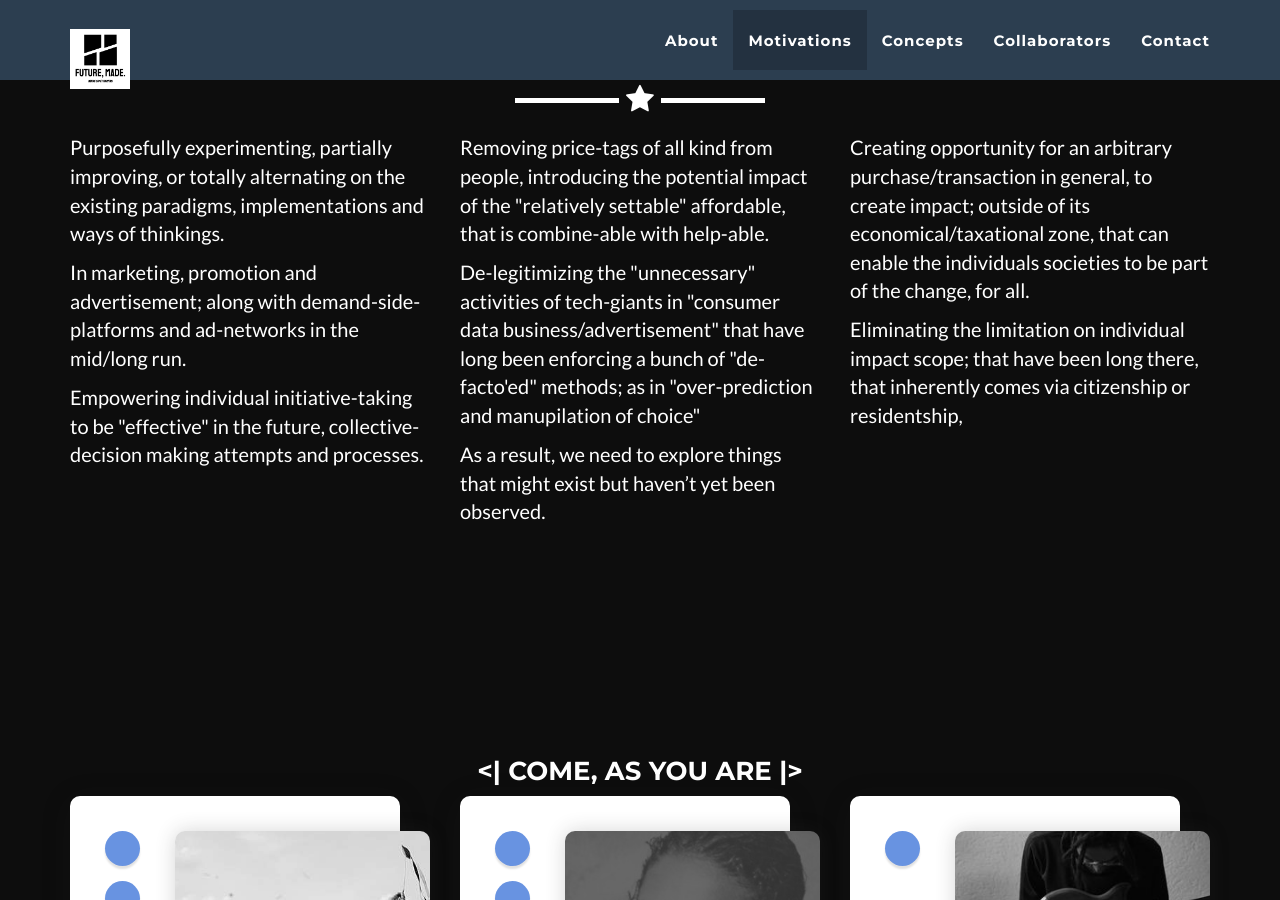
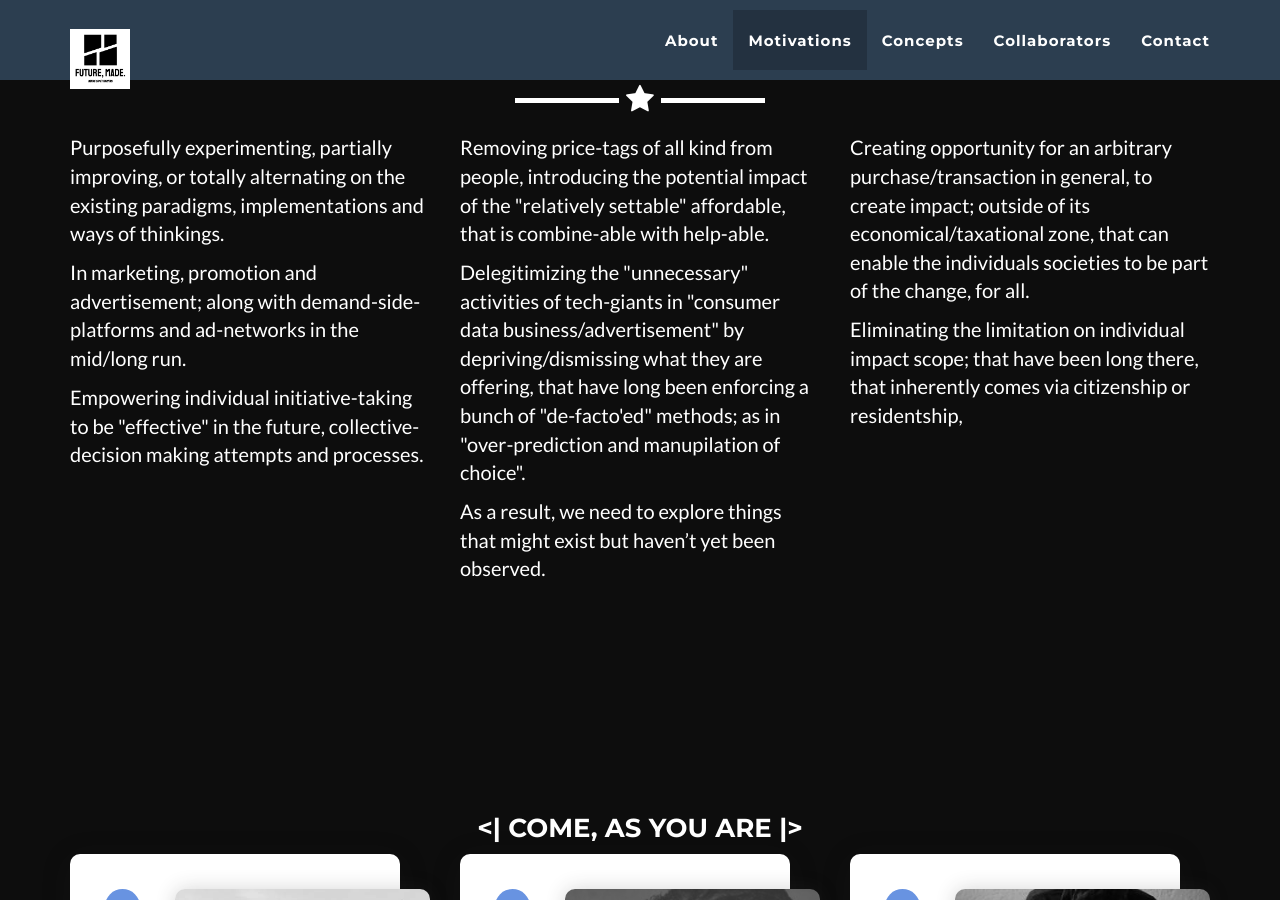
Before and after one commit to streamerd/future-made-website, a Jekyll site: the page built from _posts/2014-07-18-project-1.markdown, in a window 1280 px wide and 900 px high, scrolled down 2790 px. Built offline with Jekyll 4.4.1, drawn with Linux system fonts in a browser that asks for light colours.

Commit message:
Update motivs

```diff
--- a/_includes/motivations.html
+++ b/_includes/motivations.html
@@ -17,12 +17,12 @@
             </div>
             <div class="col-lg-4">
                 <p>Removing price-tags of all kind from people, introducing the potential impact of the "relatively settable" affordable, that is combine-able with help-able.</p>
-                <p>De-legitimizing the "unnecessary" activities of tech-giants in
-                    "consumer data business/advertisement"
+                <p>Delegitimizing the "unnecessary" activities of tech-giants in
+                    "consumer data business/advertisement" by depriving/dismissing what they are offering,
 
                     that have long been enforcing
                     a bunch of "de-facto'ed" methods;
-                    as in "over-prediction and manupilation of choice"</p>
+                    as in "over-prediction and manupilation of choice".</p>
                 <!-- <p>Reducing the need for market places and required need for "prediction" that is based on historical data collection, in general.</p> -->
                 <p>As a result, we need to explore things that might exist but haven’t yet been observed.</p>
             </div>
```
